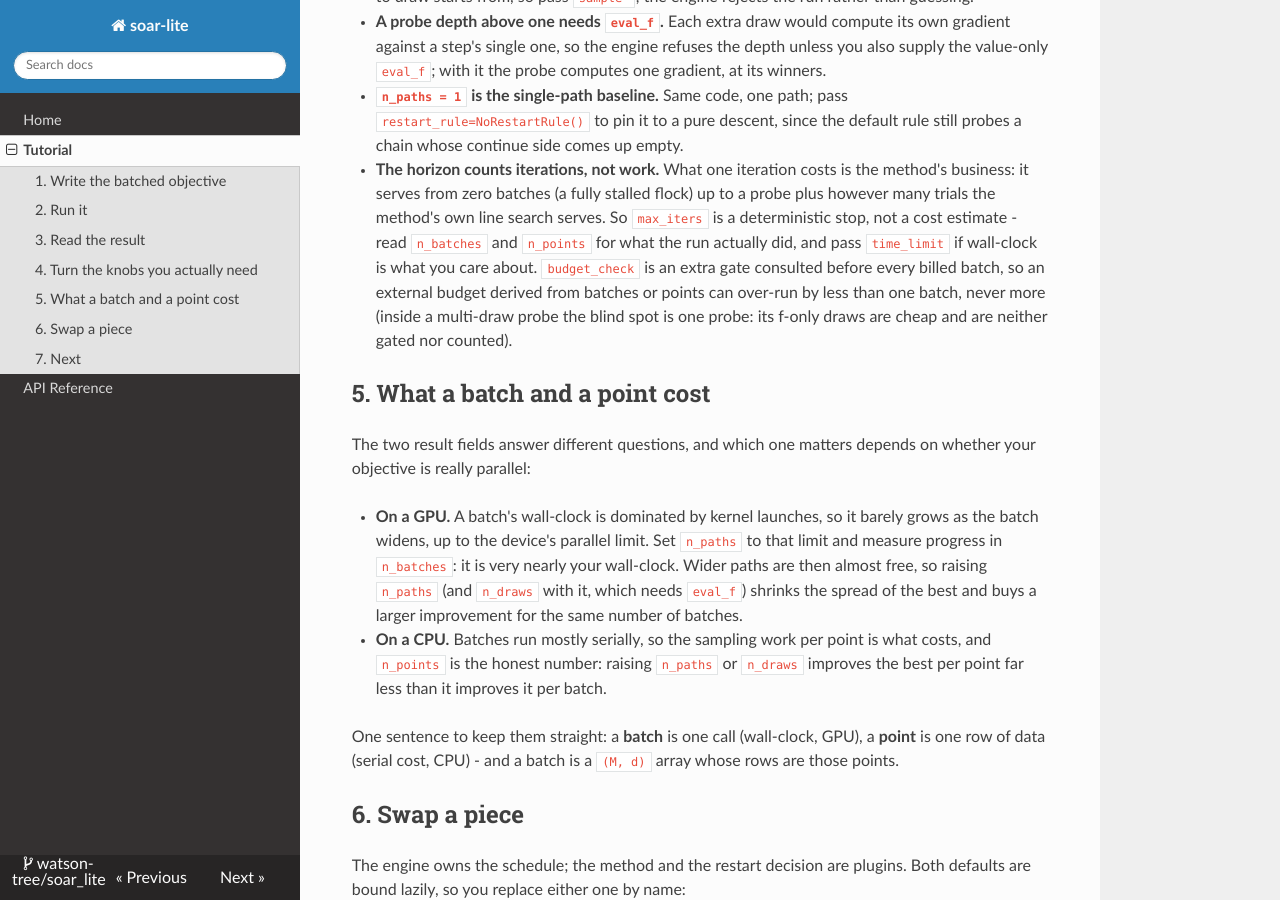
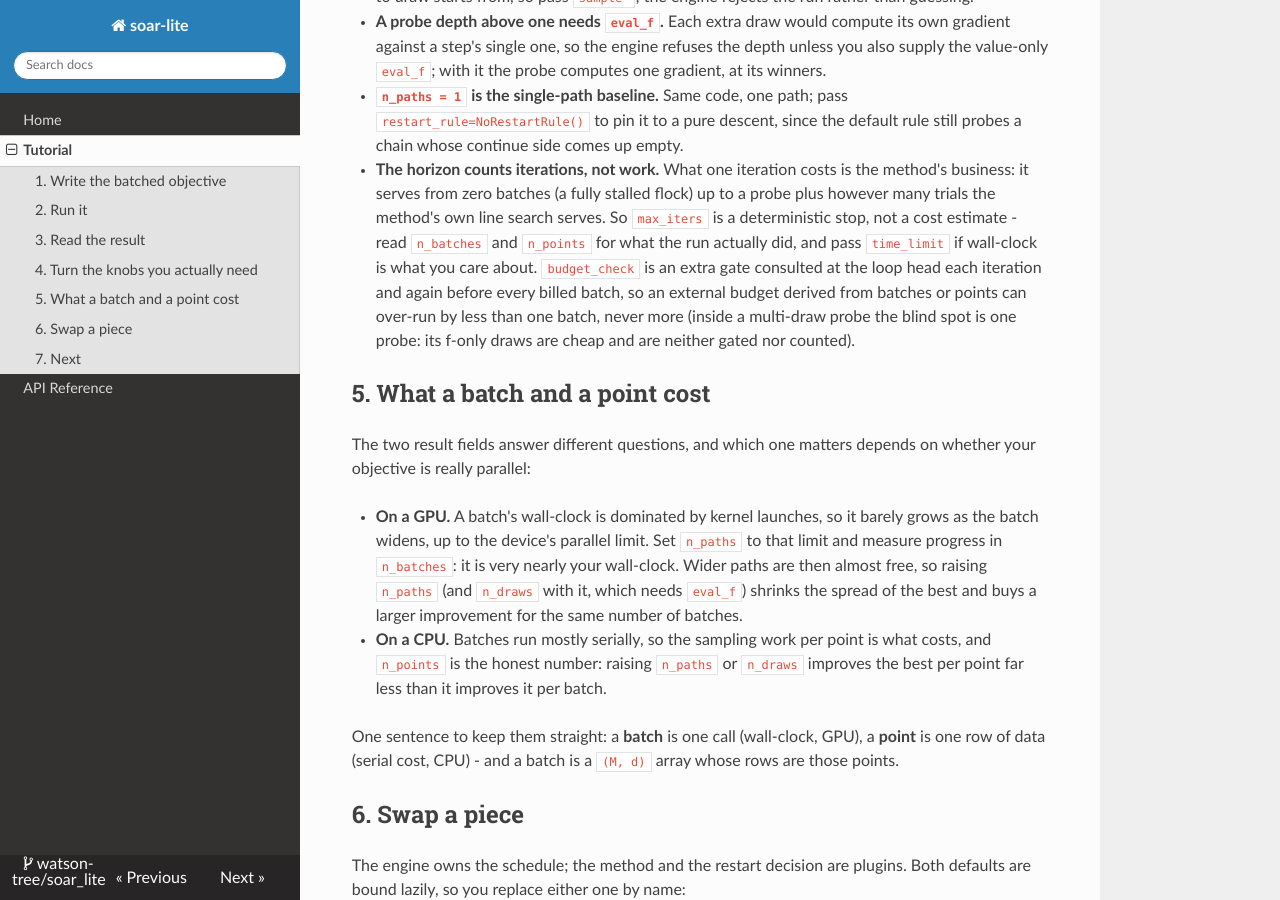
Before and after one commit to watson-tree/soar_lite, an MkDocs documentation site: the page built from docs/tutorial/getting-started.md, in a window 1280 px wide and 900 px high, scrolled down 2576 px. Built offline with MkDocs 1.6.1, drawn with Linux system fonts in a browser that asks for light colours; nearby versions of some CDN libraries.

Commit message:
refactor(engine): one stop query that names its reason
`_Budget.accept()` answered "may work go on" and `stop_status()` then
re-derived which gate closed - two questions for one decision, and the
re-derivation could only see the two monotonic gates. They are now one
query, `_Budget.stop()`, asked at the loop head and again before every
g batch, returning the reason or None.

The batch-altitude refusal carries that reason in `_BudgetExhausted`
instead of leaving the loop to ask again, so a caller predicate is
consulted once per ask and never re-derived by a second call. The loop
names the reason at all three exits; `_OptimumReached` answers
"unbounded" at its handler, which drops the post-loop
`if best.unbounded` branch and the assert that narrowed it.

Docs: `budget_check` is one of the stop query's three inputs, not the
query itself - asked at the loop head every iteration and again before
each g batch, never inside f-only draws. It is still additional, never a
horizon: a gate that advances only on served batches spins forever under
a stalled flock, and the engine cannot see which kind it is. Corrects
that false claim in nine places, and the `time_limit` "checked between
iterations and never inside one" claim.

```diff
--- a/docs/tutorial/getting-started.md
+++ b/docs/tutorial/getting-started.md
@@ -122,10 +122,11 @@ Three gotchas worth knowing up front:
   `max_iters` is a deterministic stop, not
   a cost estimate - read `n_batches` and `n_points` for what the run actually
   did, and pass `time_limit` if wall-clock is what you care about. `budget_check`
-  is an extra gate consulted before every billed batch, so an external budget
-  derived from batches or points can over-run by less than one batch, never more
-  (inside a multi-draw probe the blind spot is one probe: its f-only draws are
-  cheap and are neither gated nor counted).
+  is an extra gate consulted at the loop head each iteration and again before
+  every billed batch, so an external budget derived from batches or points can
+  over-run by less than one batch, never more (inside a multi-draw probe the
+  blind spot is one probe: its f-only draws are cheap and are neither gated nor
+  counted).
 
 ## 5. What a batch and a point cost
 
```
Also changed, not shown: ALGORITHM.md (+12 -8 lines), docs/PLAN.md (+8 -4 lines), 1 other file.
